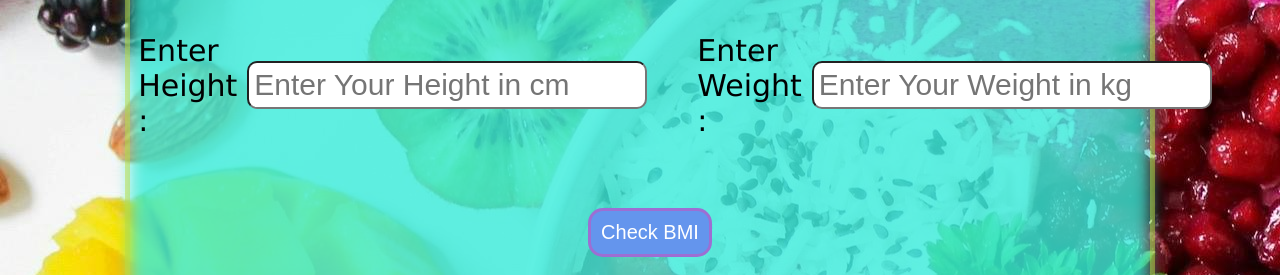
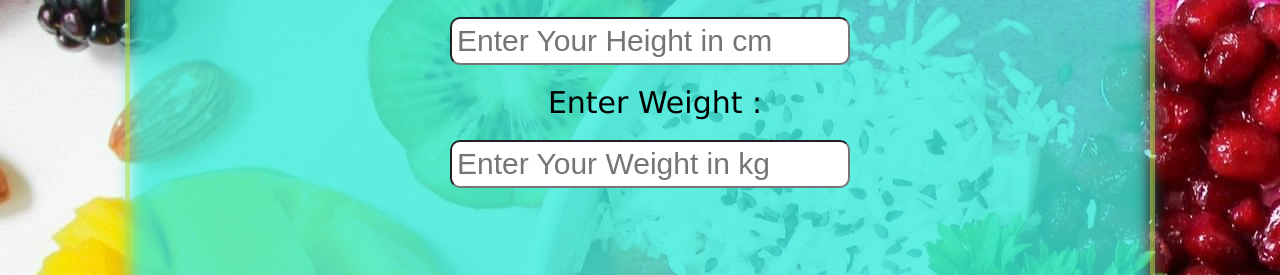
Before and after one commit to Manish-792/BMI-Calculator, a plain HTML site: page index.html in a window 1280 px wide. Shown: the part 256-531 px from the top of the page. Drawn offline with Linux system fonts and the light colour scheme.

Commit message:
Add files via upload

```diff
--- a/style.css
+++ b/style.css
@@ -81,7 +81,7 @@ body{
 }
 
 label{
-    margin-left: 50px;
+    margin-left: 20px;
     margin-right: 10px;
 }
 #height,#weight{
@@ -120,3 +120,18 @@ button{
     /* border: 3px solid rgba(128,128,128,0.5); */
     color: white;
 }
+
+@media screen and (max-width : 1320px) {
+
+    #input{
+        /* display: flex; */
+        flex-direction: column;
+
+    }
+    #height,#weight{
+        /* font-size: 30px; */
+        padding: 5px;
+        margin: 20px;
+        /* border-radius: 10px; */
+    }
+}
```
